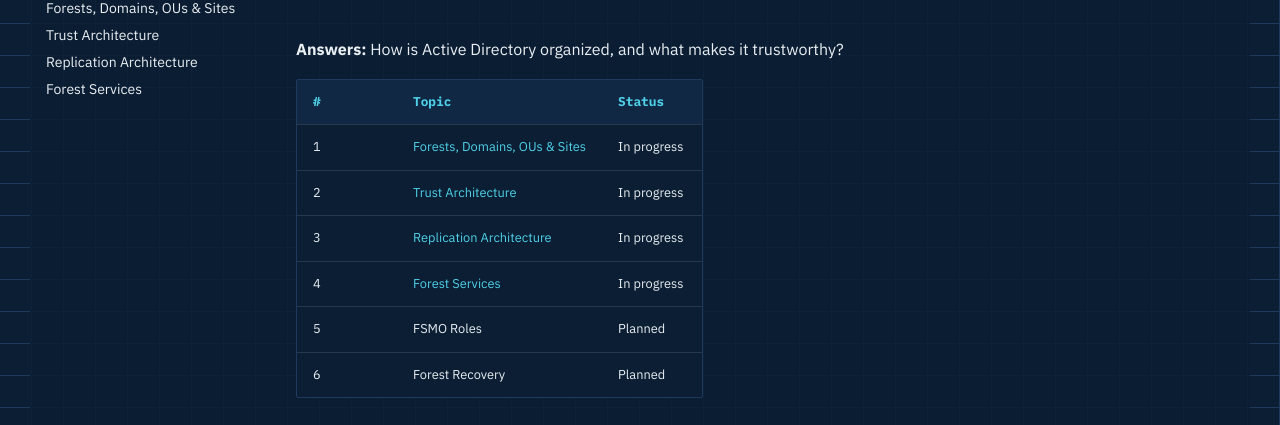
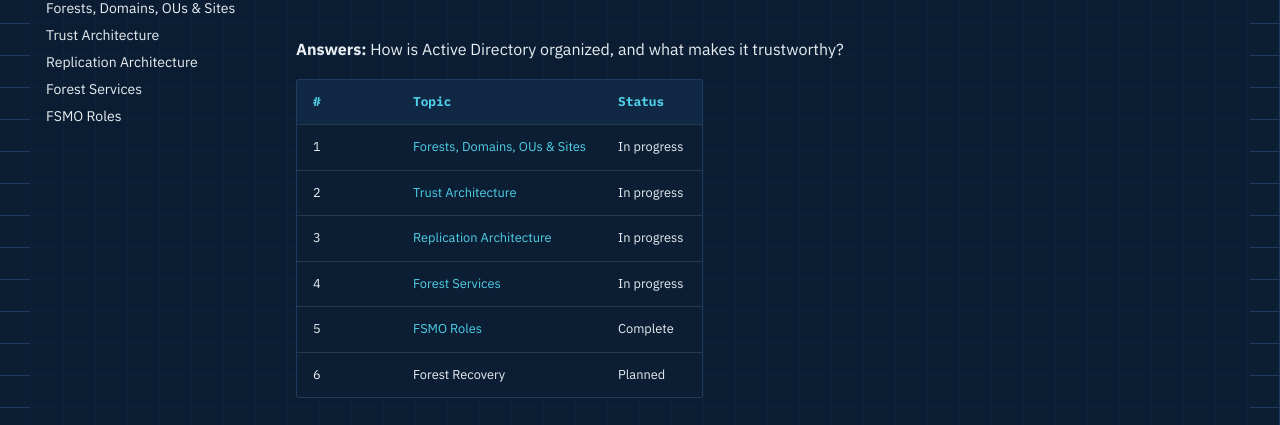
Before and after one commit to kenny-li-nyc/enterprise-knowledge-base, an MkDocs documentation site: the page built from docs/identity/layer1-directory-trust/index.md, in a window 1280 px wide. Shown: the part 232-657 px from the top of the page. Built offline with MkDocs 1.6.1 and Material for MkDocs 9.7.7, drawn with Linux system fonts in a browser that asks for light colours; comment, search, counter and statistics services are not loaded.

Commit message:
docs: add FSMO Roles link to identity documentation
Co-authored-by: aider (gemini/gemini-3.1-flash-lite) <aider@aider.chat>

```diff
--- a/docs/identity/layer1-directory-trust/index.md
+++ b/docs/identity/layer1-directory-trust/index.md
@@ -8,5 +8,5 @@
 | 2 | [Trust Architecture](trust-architecture.md) | In progress |
 | 3 | [Replication Architecture](replication-architecture.md) | In progress |
 | 4 | [Forest Services](forest-services.md) | In progress |
-| 5 | FSMO Roles | Planned |
+| 5 | [FSMO Roles](fsmo-roles.md) | Complete |
 | 6 | Forest Recovery | Planned |
--- a/mkdocs.yml
+++ b/mkdocs.yml
@@ -70,3 +70,4 @@ nav:
           - "Trust Architecture": identity/layer1-directory-trust/trust-architecture.md
           - "Replication Architecture": identity/layer1-directory-trust/replication-architecture.md
           - "Forest Services": identity/layer1-directory-trust/forest-services.md
+          - "FSMO Roles": identity/layer1-directory-trust/fsmo-roles.md
```
Also changed, not shown: docs/identity/index.md (+1 -0 lines).
